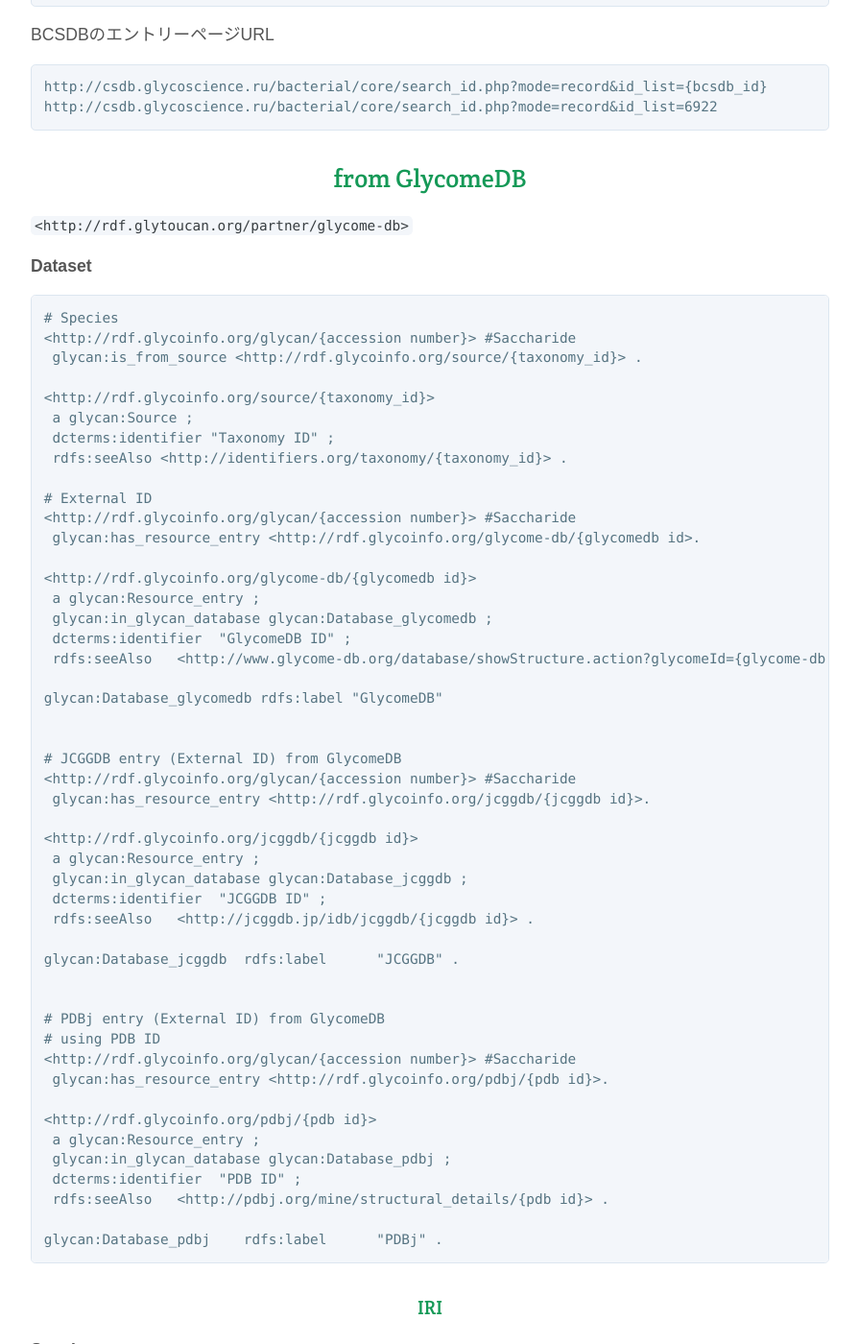
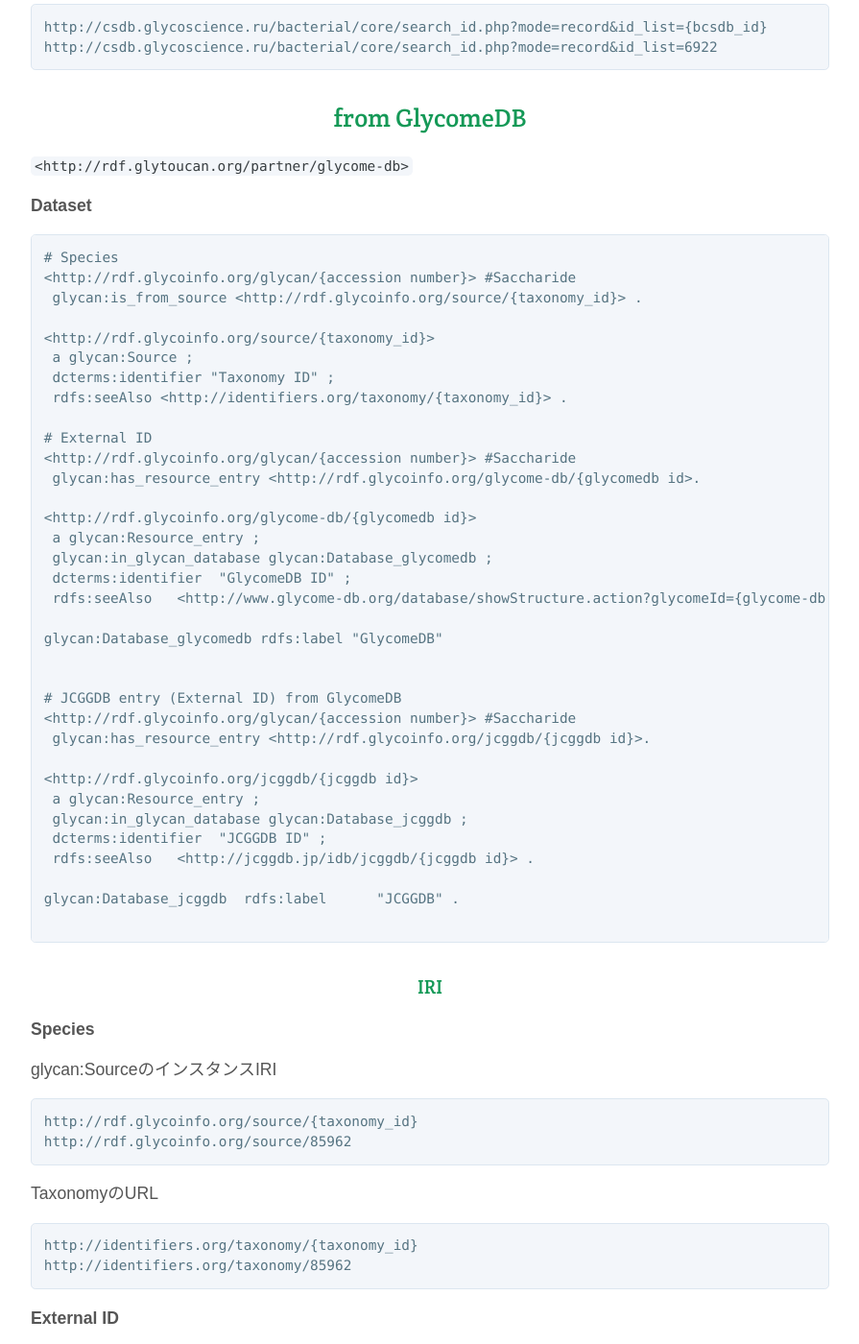
Before and after one commit to glytoucan/glytoucan, a Jekyll site: the page built from system/rdf/partnerRdf.md, in a window 1280 px wide and 1400 px high, scrolled down 3666 px. Shown: the whole window at 96% size, without its empty margins (192-1087 px from the left). Built offline with Jekyll 4.4.1, drawn with Linux system fonts in a browser that asks for light colours; nearby versions of some CDN libraries; some of the changed text lies outside the part shown.

Commit message:
modified pdbj info in glycome-db partner

````diff
--- a/system/rdf/partnerRdf.md
+++ b/system/rdf/partnerRdf.md
@@ -68,9 +68,6 @@
 
 JCGGDB
 http://jcggdb.jp/idb/jcggdb/{JCGGDB ID}
-
-PDBj
-http://pdbj.org/mine/structural_details/{PDB entry}
 
 GlycoEpitope
 http://identifiers.org/glycoepitope/{epitope id}
@@ -228,19 +225,6 @@
 
 glycan:Database_jcggdb	rdfs:label	"JCGGDB" .
 
-
-# PDBj entry (External ID) from GlycomeDB
-# using PDB ID
-<http://rdf.glycoinfo.org/glycan/{accession number}> #Saccharide
- glycan:has_resource_entry <http://rdf.glycoinfo.org/pdbj/{pdb id}>.
-
-<http://rdf.glycoinfo.org/pdbj/{pdb id}>
- a glycan:Resource_entry ;
- glycan:in_glycan_database glycan:Database_pdbj ;
- dcterms:identifier  "PDB ID" ;
- rdfs:seeAlso	<http://pdbj.org/mine/structural_details/{pdb id}> .
-
-glycan:Database_pdbj	rdfs:label	"PDBj" .
 ```
 
 
@@ -276,11 +260,6 @@
 # JCGGDB
 http://rdf.glycoinfo.org/jcggdb/{jcggdb id}
 http://rdf.glycoinfo.org/jcggdb/JCGG-STR010506
-
-
-# PDBj
-http://rdf.glycoinfo.org/pdbj/{pdb id}
-http://rdf.glycoinfo.org/pdbj/1g1r
 ```
 
 エントリーページURL
@@ -294,12 +273,6 @@
 # JCGGDB
 http://jcggdb.jp/idb/jcggdb/{jcggdb id}
 http://jcggdb.jp/idb/jcggdb/JCGG-STR010506
-
-
-# PDBj
-http://pdbj.org/mine/structural_details/{pdb id}
-http://pdbj.org/mine/structural_details/1g1r
-
 ```
 
 
````
